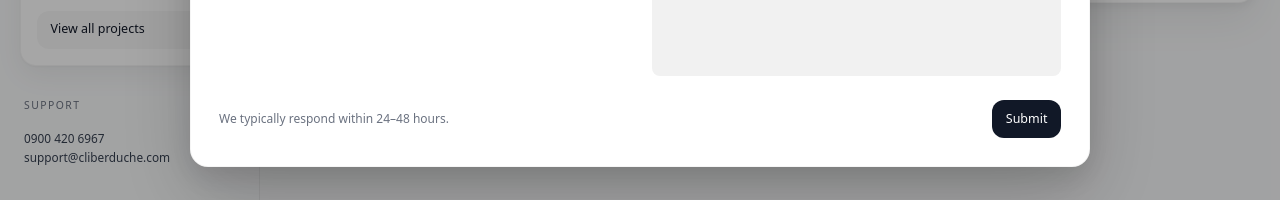
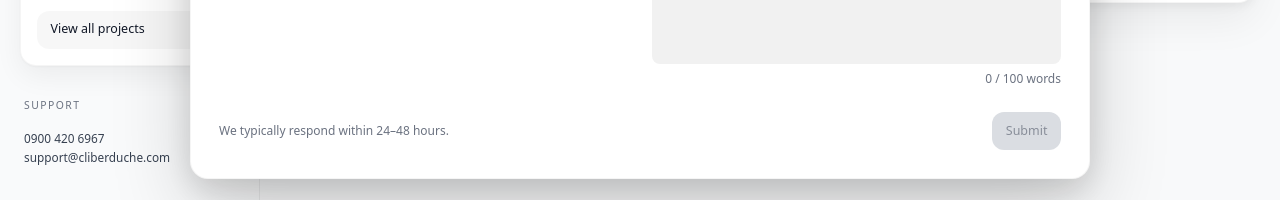
Before and after one commit to Ka-atsu/OJT_Project_Company_System, a React (Vite) app in the folder frontend/: page /dashboard in a window 1280 px wide. Both pictures are taken after a click on the button "Schedule appointment". Shown: the part 487-687 px from the top of the page. Built offline with nearby package versions, Linux system fonts and the light colour scheme; no server answers.

Commit message:
Enhance appointment booking form with validation and success message; improve styling for disabled buttons

```diff
--- a/frontend/src/pages/clientSide/Appointment/BookAppointment.jsx
+++ b/frontend/src/pages/clientSide/Appointment/BookAppointment.jsx
@@ -6,6 +6,7 @@ import Select from "react-select";
 import { YEARS, MONTHS } from "../../../utils/dateConstants";
 
 export default function BookAppointment({ onClose, onSubmit }) {
+  const [success, setSuccess] = useState(false);
   const [form, setForm] = useState({
     phone: "",
     dateTime: null,
@@ -27,7 +28,11 @@ export default function BookAppointment({ onClose, onSubmit }) {
         value = value.slice(0, 11); // 09XXXXXXXXX
       } else if (value.startsWith("+63")) {
         value = value.slice(0, 13); // +63XXXXXXXXX
-      } else if (value.length > 0 && !value.startsWith("+") && !value.startsWith("0")) {
+      } else if (
+        value.length > 0 &&
+        !value.startsWith("+") &&
+        !value.startsWith("0")
+      ) {
         // Allow starting '0' or '+' only, else reset
         value = "";
       }
@@ -36,12 +41,36 @@ export default function BookAppointment({ onClose, onSubmit }) {
     setForm((prev) => ({ ...prev, [key]: value }));
   };
 
+  const isPhoneValid = () => {
+    if (!form.phone) return false;
+
+    // Must match exactly:
+    // 09XXXXXXXXX  (11 digits)
+    // OR
+    // +63XXXXXXXXX (13 characters total)
+
+    const localRegex = /^09\d{9}$/;
+    const intlRegex = /^\+63\d{10}$/;
+
+    return localRegex.test(form.phone) || intlRegex.test(form.phone);
+  };
+
+  const isDetailsValid = () => {
+    if (!form.details.trim()) return true; // optional
+
+    const wordCount = form.details.trim().split(/\s+/).length;
+
+    return wordCount <= 100;
+  };
+
+  const isFormValid =
+    form.dateTime &&
+    form.project.trim().length > 0 &&
+    isPhoneValid() &&
+    isDetailsValid();
 
   const handleSubmit = async () => {
-    if (!form.dateTime || !form.project) return;
-
-    console.log("Submitting appointment with data:", form);
-    console.log("Formatted dateTime:", form.dateTime.toISOString());
+    if (!isFormValid) return;
 
     function FormatDate(date) {
       return new Date(
@@ -51,14 +80,13 @@ export default function BookAppointment({ onClose, onSubmit }) {
           date.getDate(),
           date.getHours(),
           date.getMinutes(),
-          date.getSeconds()
-        )
+          date.getSeconds(),
+        ),
       ).toISOString();
     }
 
     const payload = {
-      phone: form.phone || null,
-      // scheduled_at: form.dateTime.toISOString(),
+      phone: form.phone,
       scheduled_at: FormatDate(form.dateTime),
       project: form.project,
       purpose: form.purpose,
@@ -67,19 +95,27 @@ export default function BookAppointment({ onClose, onSubmit }) {
     };
 
     await onSubmit?.(payload);
+
+    setSuccess(true);
+
+    setTimeout(() => {
       onClose();
+    }, 2000);
   };
 
   return (
     <section className="appointment-overlay" role="dialog" aria-modal="true">
-      <button
-        className="appointment-overlay-bg"
-        type="button"
-        onClick={onClose}
-        aria-label="Close overlay"
-      />
-
       <div className="appointment-float dash-surface">
+        {success ? (
+          <div className="appointment-success">
+            <h2>Appointment Submitted 🎉</h2>
+            <p>
+              Your request has been sent successfully. We will respond within
+              24–48 hours.
+            </p>
+          </div>
+        ) : (
+          <>
             <div className="appointment-float-top">
               <h2 className="appointment-float-title">Book an Appointment</h2>
 
@@ -237,7 +273,16 @@ export default function BookAppointment({ onClose, onSubmit }) {
                     onChange={update("details")}
                     rows="6"
                     placeholder="Describe your request"
+                    className={!isDetailsValid() ? "invalid" : ""}
                   />
+                  <small
+                    className={`word-count ${!isDetailsValid() ? "error" : ""}`}
+                  >
+                    {form.details.trim()
+                      ? form.details.trim().split(/\s+/).length
+                      : 0}{" "}
+                    / 100 words
+                  </small>
                 </label>
               </div>
             </form>
@@ -251,10 +296,13 @@ export default function BookAppointment({ onClose, onSubmit }) {
                 className="dash-btn primary"
                 type="button"
                 onClick={handleSubmit}
+                disabled={!isFormValid}
               >
                 Submit
               </button>
             </div>
+          </>
+        )}
       </div>
     </section>
   );
--- a/frontend/src/pages/clientSide/Appointment/appointment.css
+++ b/frontend/src/pages/clientSide/Appointment/appointment.css
@@ -22,7 +22,7 @@
 
 .appointment-actions {
   margin-left: auto;
-   margin-bottom: 1rem;
+  margin-bottom: 1rem;
 }
 
 /* =========================
@@ -39,7 +39,7 @@
   background: rgba(0, 0, 0, 0.1);
   font-weight: 700;
 }
-.dash-surface{
+.dash-surface {
   box-shadow:
     0 4px 10px rgba(0, 0, 0, 0.05),
     0 18px 40px rgba(0, 0, 0, 0.06);
@@ -87,7 +87,7 @@
   border-right: 1px solid rgba(0, 0, 0, 0.06);
 }
 
-.appointment-table thead th{
+.appointment-table thead th {
   font-size: 0.8rem;
 }
 
@@ -154,7 +154,6 @@
   .appointment-actions .dash-btn.primary {
     width: 100%;
     justify-content: center;
-
   }
 
   .appointment-table tbody td {
@@ -314,6 +313,62 @@
 }
 
 /* =========================
+   DISABLED BUTTON STATE
+========================= */
+
+.dash-btn {
+  transition:
+    background-color 0.2s ease,
+    color 0.2s ease,
+    opacity 0.2s ease,
+    transform 0.05s ease;
+}
+
+.dash-btn.primary:disabled {
+  background-color: #d1d5db; /* soft gray */
+  border-color: #d1d5db;
+  color: #6b7280;
+  cursor: not-allowed;
+  opacity: 0.8;
+  box-shadow: none;
+  transform: none;
+}
+
+.dash-btn.primary:disabled:hover {
+  background-color: #d1d5db;
+}
+
+.form-field textarea.invalid {
+  border: 1px solid #ef4444;
+  background: #fef2f2;
+}
+
+.word-count {
+  font-size: 0.75rem;
+  color: #6b7280;
+  text-align: right;
+}
+
+.word-count.error {
+  color: #ef4444;
+}
+
+.appointment-success {
+  text-align: center;
+  padding: 2rem 1rem;
+}
+
+.appointment-success h2 {
+  font-size: 1.4rem;
+  margin-bottom: 0.75rem;
+  color: #111827;
+}
+
+.appointment-success p {
+  color: #4b5563;
+}
+
+/* =========================
    RESPONSIVE (MODAL)
 ========================= */
 @media (max-width: 768px) {
```
Lines whose indentation alone changed are shown as unchanged.
